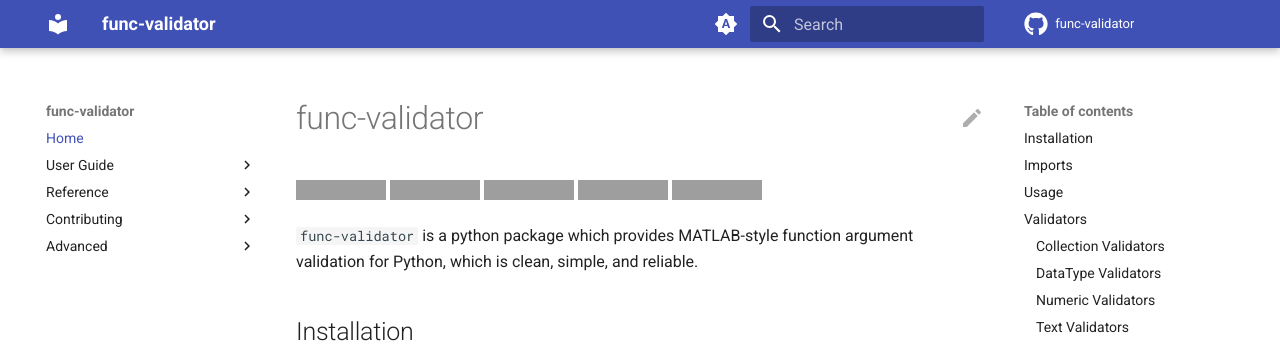
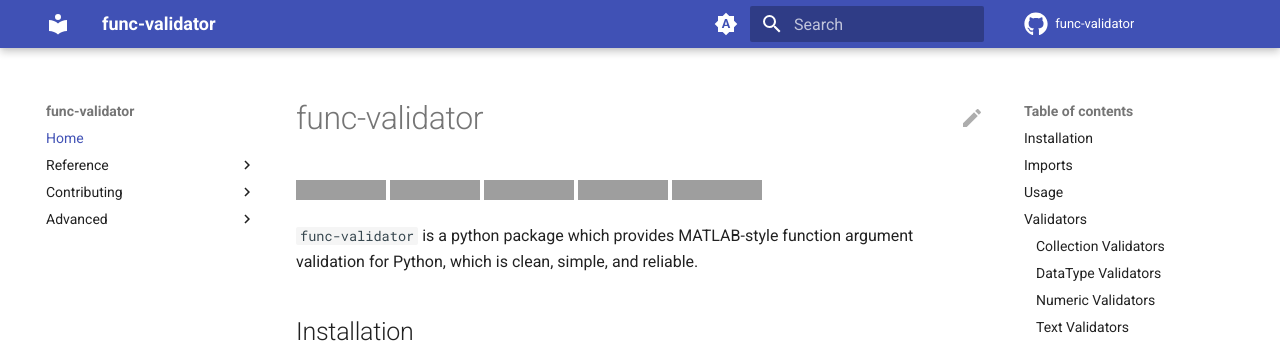
Before and after one commit to patrickboateng/func-validator, an MkDocs documentation site: the page built from docs/index.md, in a window 1280 px wide. Shown: the top 346 px of the page. Built offline with MkDocs 1.6.1 and Material for MkDocs 9.7.7, drawn with Linux system fonts in a browser that asks for light colours; comment, search, counter and statistics services are not loaded; grey boxes are pictures that could not be loaded.

```diff
--- a/mkdocs.yml
+++ b/mkdocs.yml
@@ -12,8 +12,6 @@ edit_uri: edit/main/docs
 
 nav:
   - Home: index.md
-  - User Guide:
-      - Usage: usage.md
   - Reference:
       - reference/index.md
       - Collection Validators: reference/collection_validators.md
```
